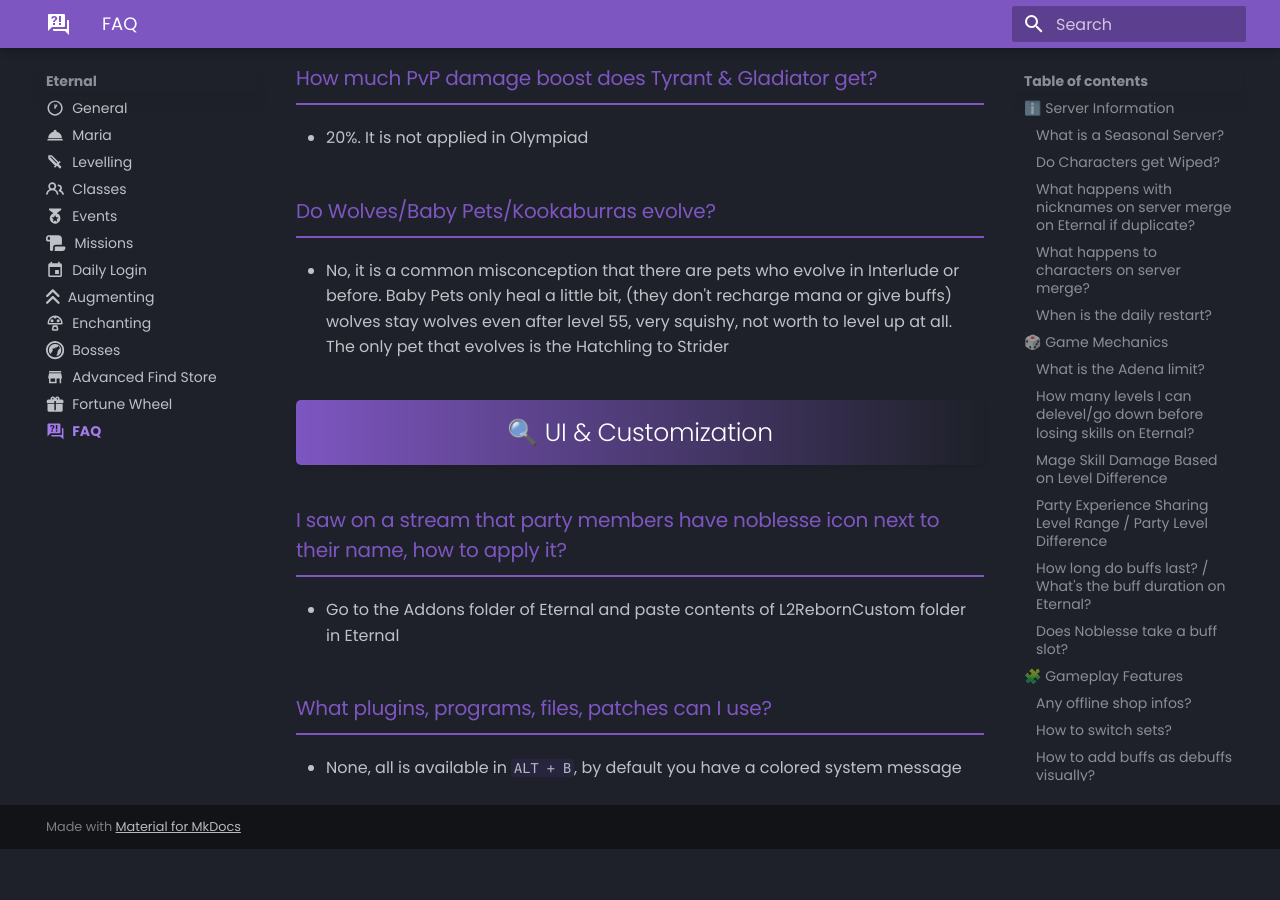
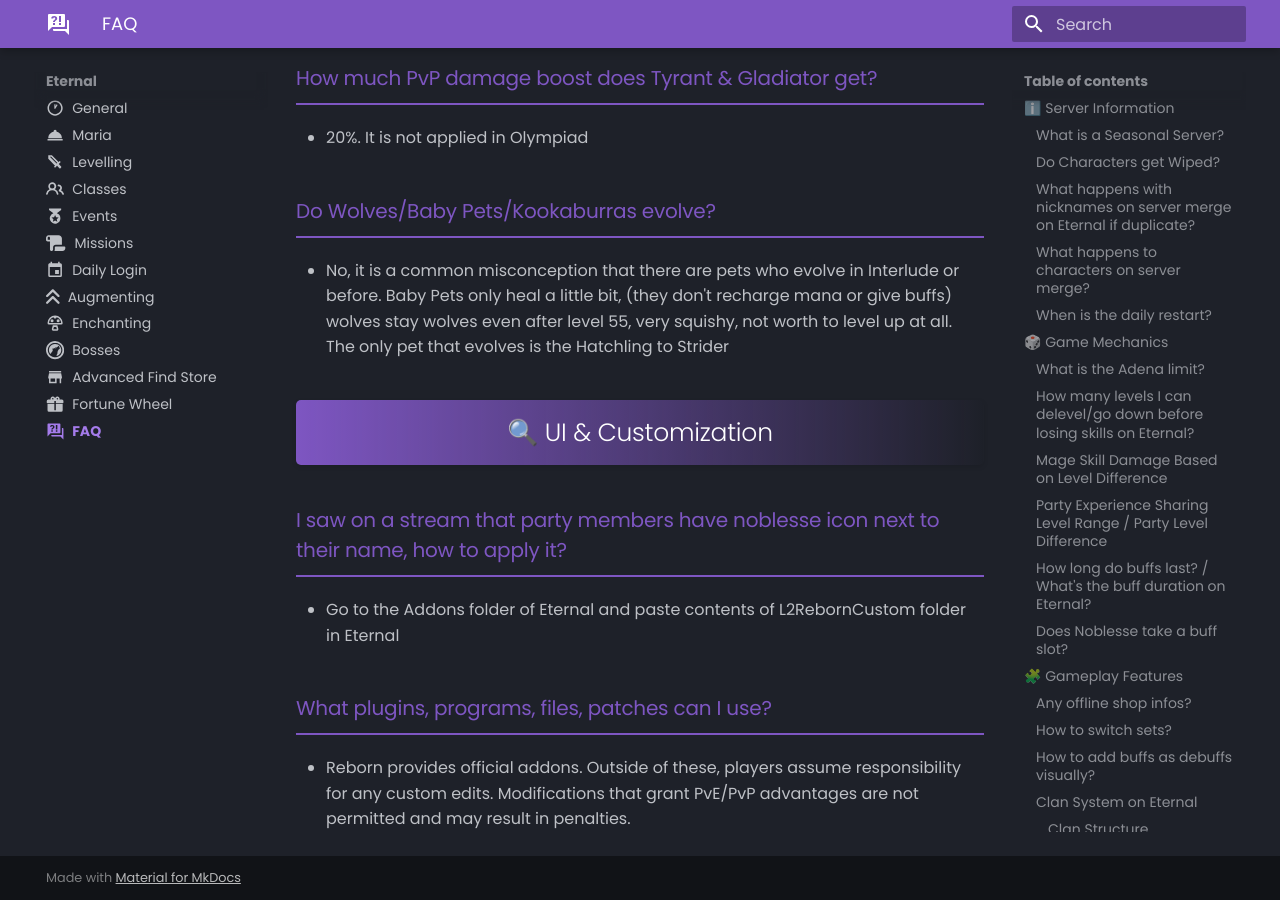
Before and after one commit to tab1-web/faq, an MkDocs documentation site: the page built from docs/eternal/faq.md, in a window 1280 px wide and 900 px high, scrolled down 7160 px. Built offline with MkDocs 1.6.1 and Material for MkDocs 9.7.7, drawn with Linux system fonts in a browser that asks for light colours; some web fonts are replaced; before the commit the page ends 8009 px from its top, so only the background shows below that.

Commit message:
updating faq answer for eternal patches

```diff
--- a/docs/eternal/faq.md
+++ b/docs/eternal/faq.md
@@ -183,6 +183,6 @@
 - Go to the Addons folder of Eternal and paste contents of L2RebornCustom folder in Eternal
 
 ### What plugins, programs, files, patches can I use?
-- None, all is available in `ALT + B`, by default you have a colored system message
+- Reborn provides official addons. Outside of these, players assume responsibility for any custom edits. Modifications that grant PvE/PvP advantages are not permitted and may result in penalties.
 
 <script src="/faq/eternal/js/utctime.js" defer></script>
```
